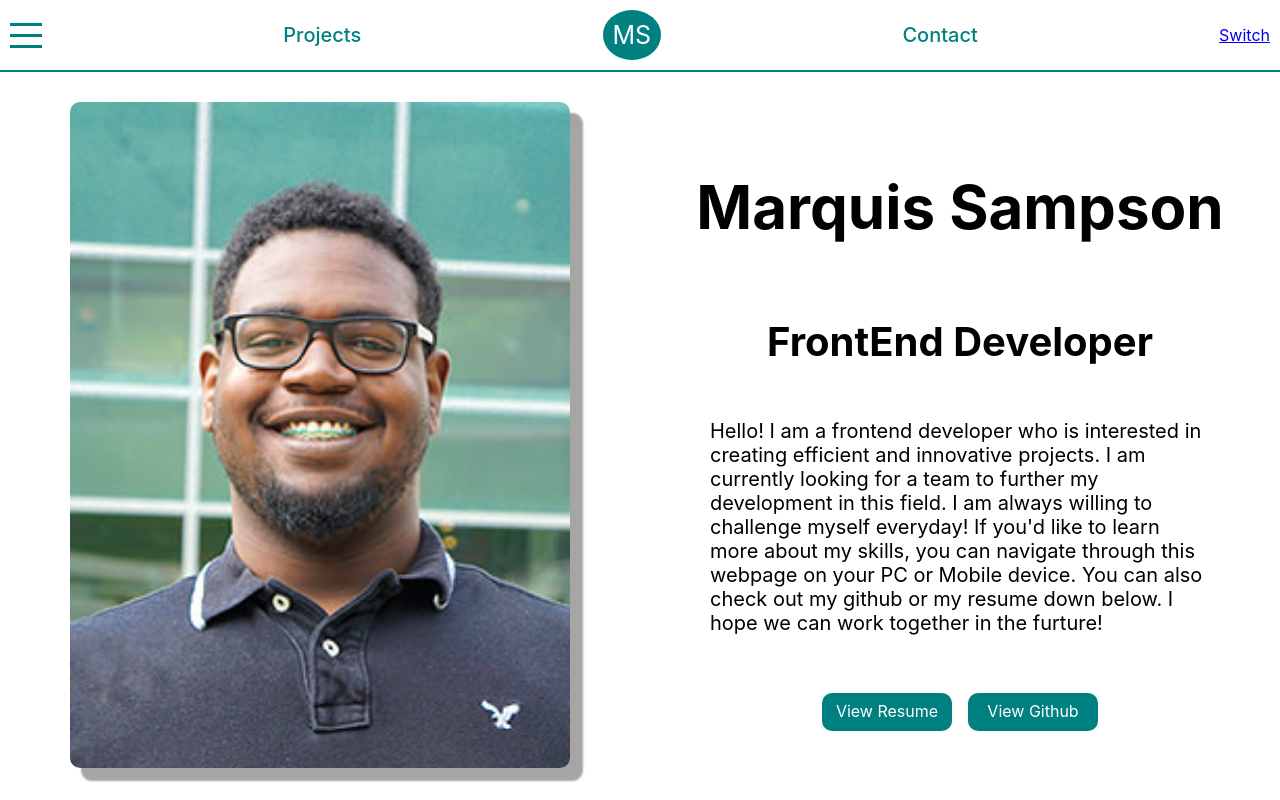
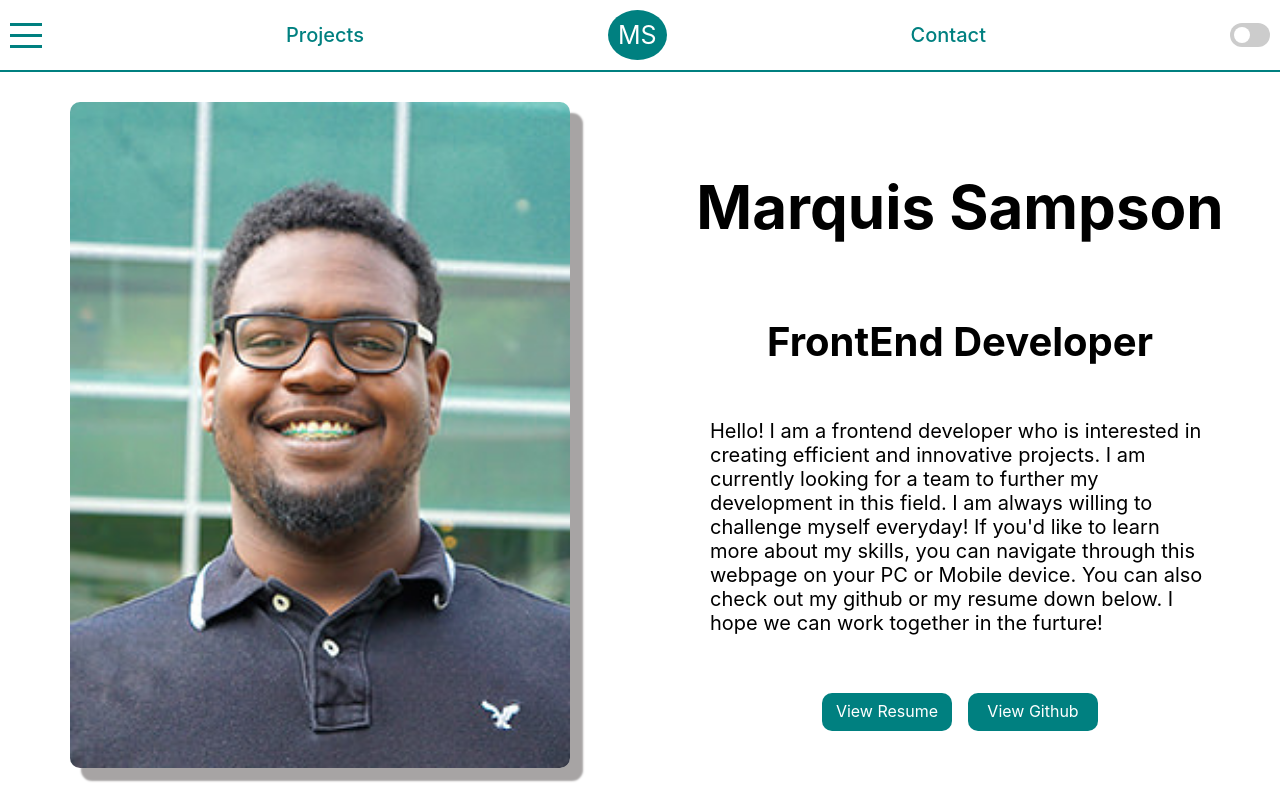
Before and after one commit to Marquis4484/resume-site, a React (Create React App) app: page / in a window 1280 px wide. Built offline with nearby package versions, Linux system fonts and the light colour scheme.

Commit message:
dark mode switch

```diff
--- a/src/Components/Content/Content.jsx
+++ b/src/Components/Content/Content.jsx
@@ -1,16 +1,22 @@
-import Contact from '../Contact/Contact'
-import Intro from '../Intro/Intro'
-import Projects from '../Projects/Projects'
-import Nav from '../Nav/Nav'
-import Menu from '../Menu/Menu'
-import { useState } from 'react'
+import Contact from '../Contact/Contact';
+import Intro from '../Intro/Intro';
+import Projects from '../Projects/Projects';
+import Nav from '../Nav/Nav';
+import Menu from '../Menu/Menu';
+import { useState,createContext } from 'react';
 import './content.scss'
 
+export const ThemeContext = createContext(null);
+
 export default function Content() {
+  const [theme,setTheme] = useState('light')
   const [menuOpen, setMenuOpen] = useState(false)
+
+ console.log(theme)
     return (
         <>
-         <div className="Content">
+        <ThemeContext.Provider value={{theme,setTheme}}>
+         <div className="Content" id={theme}>
            <Menu menuOpen={menuOpen} setMenuOpen={setMenuOpen}/>
            <Nav menuOpen={menuOpen} setMenuOpen={setMenuOpen}/>
            <div className='sections'>
@@ -19,6 +25,7 @@ export default function Content() {
             <Contact/>
            </div>
          </div>
+         </ThemeContext.Provider>
         </>
        );
 }
--- a/src/Components/Content/content.scss
+++ b/src/Components/Content/content.scss
@@ -5,7 +5,6 @@
     .sections{
       width:100%;
       height: calc(100vh - 70px);
-      background-color: lightsalmon;
       position: relative;
       top: 70px;
       scroll-behavior: smooth;
--- a/src/Components/Nav/Nav.jsx
+++ b/src/Components/Nav/Nav.jsx
@@ -1,9 +1,16 @@
+import Switch from '../Switch/Switch'
+import { ThemeContext } from '../Content/Content'
+import { useContext } from 'react'
 import './nav.scss'
 
-export default function Nav({menuOpen, setMenuOpen}) { console.log(menuOpen)
+export default function Nav({menuOpen, setMenuOpen}) {
+
+
+  const {theme} = useContext(ThemeContext)
+
   return (
 
-    <div className = {"Nav " + (menuOpen && "active")}>
+    <div className = {"Nav " + (menuOpen && "active")} id={theme}>
       <div className="wrapper">
 
           <div className="hamburger" onClick={()=>setMenuOpen((menuOpen)=>!menuOpen)}>
@@ -17,7 +24,8 @@ export default function Nav({menuOpen, setMenuOpen}) { console.log(menuOpen)
             <a href='#Contact' className='ContactNav' onClick={()=>setMenuOpen(false)}>Contact</a>
 
         <div className="right-section">
-          <a href='#Projects'>Switch</a>
+
+          <Switch/>
         </div>
       </div>
     </div>
--- a/src/Components/Nav/nav.scss
+++ b/src/Components/Nav/nav.scss
@@ -3,7 +3,6 @@
 .Nav{
     width:100%;
     height: 70px;
-    background-color:white;
     color: $mainColor;
     position:fixed;
     top: 0;
@@ -95,6 +94,10 @@
           background-color: rgb(0, 87, 87);
         }
 
+        .right-section{
+          display: flex;
+        }
+
     }
 
 
@@ -119,7 +122,7 @@
 
     &.active{
       background-color: $mainColor;
-      color: white;
+
       .hamburger {
         span {
           &:first-child {
@@ -161,3 +164,15 @@
         }
     }
   }
+
+
+  #dark .Nav{
+    background-color: #5C5F66;
+    color: white;
+
+  }
+
+  #light .Nav{
+    background-color: white;
+    color: $mainColor;
+  }
--- /dev/null
+++ b/src/Components/Switch/Switch.jsx
@@ -0,0 +1,21 @@
+import React, { useContext } from 'react'
+import { ThemeContext } from '../Content/Content'
+import './switch.scss'
+
+export default function Switch() {
+
+    const {theme,setTheme} = useContext(ThemeContext)
+
+
+    const toggleTheme = () => {
+        setTheme((curr) => (curr === 'light' ? 'dark': 'light'))
+      }
+
+
+  return (
+    <label className="switch" onChange={toggleTheme} checked={theme === "dark"}>
+        <input type='checkbox'/>
+        <span className='slider'/>
+    </label>
+  )
+}
--- /dev/null
+++ b/src/Components/Switch/switch.scss
@@ -0,0 +1,43 @@
+.switch{
+    position: relative;
+    display: inline-block;
+    width: 40px;
+    height: 24px;
+
+     input {
+    opacity: 0;
+    width:0;
+    height: 0;
+    }
+    .slider {
+    position: absolute;
+    cursor: pointer;
+    border-radius: 34px;
+
+    top: 0;
+    left: 0;
+    right:0;
+    bottom:0;
+
+    background-color: #ccc;
+    transition: 0.4s;
+    }
+
+    .slider:before {
+    position: absolute;
+    content: '';
+    height: 16px;
+    width: 16px;
+    left: 4px;
+    bottom: 4px;
+    background-color: white;
+    transition: 0.4s;
+    border-radius: 50%;
+    }
+    input:checked + .slider{
+    background-color: #2196f3;
+    }
+    input:checked + .slider:before{
+    transform: translateX(16px);
+    }
+}
```
Also changed, not shown: src/Components/Intro/intro.scss (line endings or trailing spaces), 1 other file (tests, documents, lock files or other folders).
